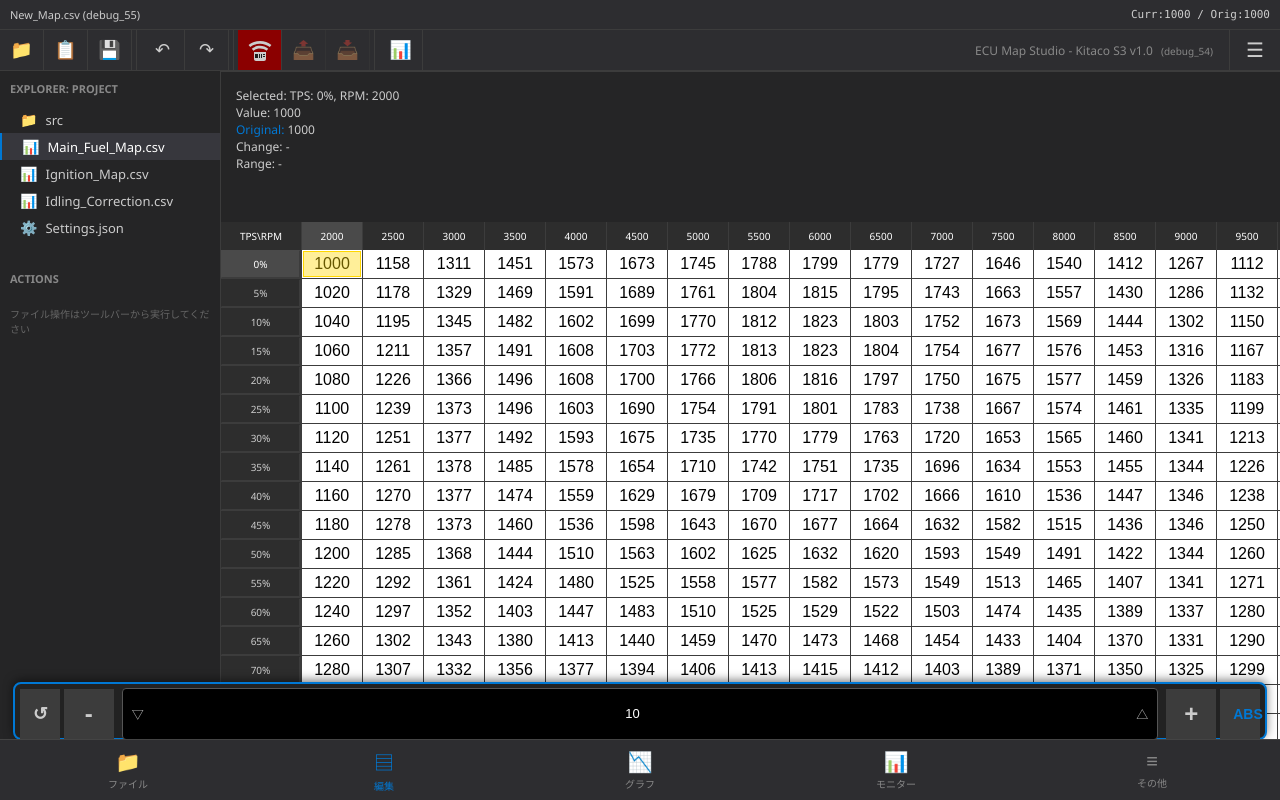
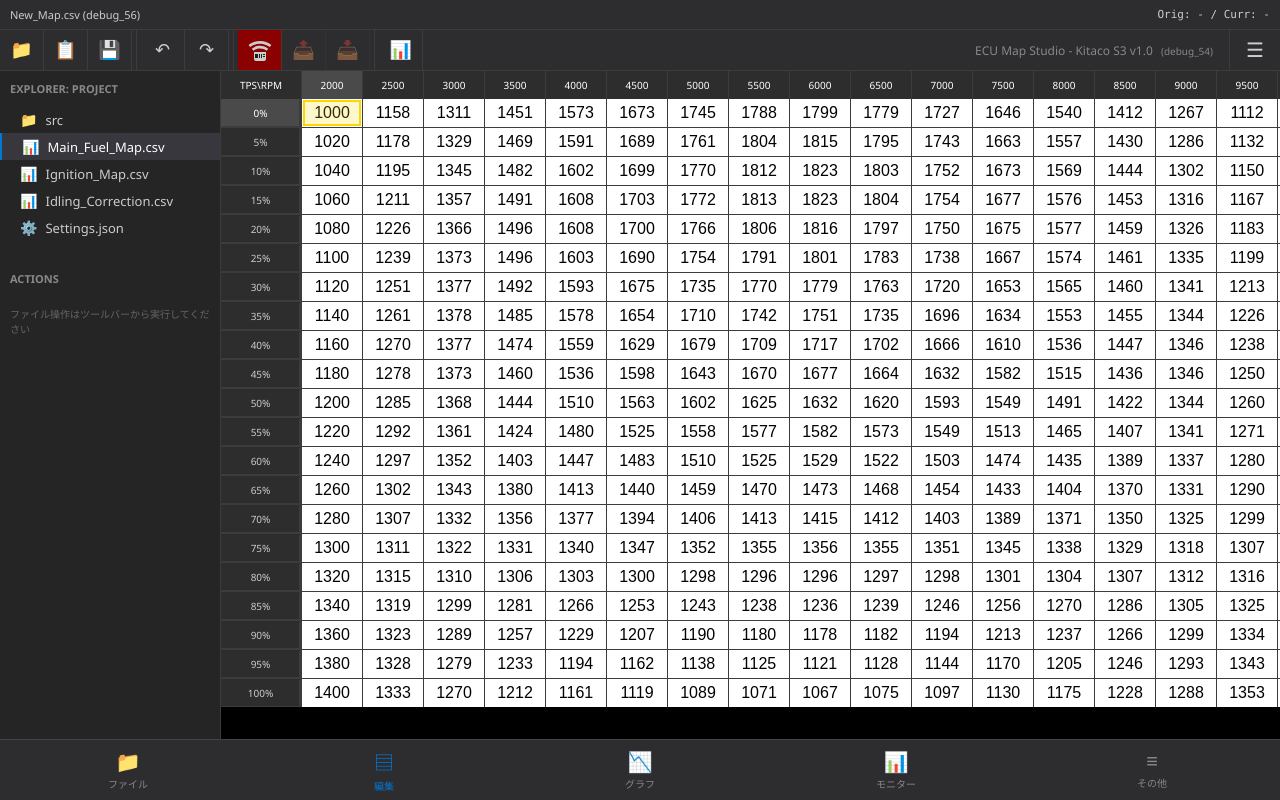
Before and after one commit to nara-s-shuji/ECU-Map-Studio, a plain HTML site: page index.html in a window 1280 px wide. Drawn offline with nearby package versions, Linux system fonts and the light colour scheme.

Commit message:
Fix Round 42: Regressions & Errors. 1) Monitor JS: Fixed crash on missing ws-url, changed text to '未接続'. 2) UI JS: Exposed resetToOriginal alias. 3) HTML: Deleted #info-section (Gap Fix), Updated Labels, Added 'user-select:none' to delta. 4) CSS: Global Scrollbar Hide, Menu Active Grey. Bump debug_56.

```diff
--- a/index.html
+++ b/index.html
@@ -206,7 +206,7 @@
                     style="width: 30px; height: 100%; font-size: 12px; border:none; background: transparent; color: #ccc;">▽</button>
 
                 <input type="number" id="popup-delta" class="popup-input" value="10" readonly
-                    style="width: 40px; height: 100%; text-align: center; border:none; background: transparent; color: white; font-size: 13px; padding: 0;">
+                    style="width: 40px; height: 100%; text-align: center; border:none; background: transparent; color: white; font-size: 13px; padding: 0; user-select: none; pointer-events: none;">
 
                 <button class="spinner-adjust-btn" onmousedown="startSpinner(1, event)" onmouseup="stopSpinner(event)"
                     onmouseleave="stopSpinner(event)" ontouchstart="startSpinner(1, event)"
@@ -279,34 +279,13 @@
                     style="display: flex !important; background: #2d2d30 !important; color: #ccc !important; top: 0; position: fixed; width: 100%; height: 30px; z-index: 99999; border-bottom: 1px solid #3c3c3c;">
                     <span id="info-filename"
                         style="max-width: 50%; overflow: hidden; text-overflow: ellipsis; white-space: nowrap;">New_Map.csv
-                        (debug_51)</span>
+                        (debug_56)</span>
                     <span id="info-values" style="font-family: 'Consolas', monospace; font-size: 11px;">Orig: - / Curr:
                         -</span>
                 </div>
 
-                <div id="info-section">
-                    <div class="info-item">
-                        <span class="info-label">Selected:</span>
-                        <span class="info-value" id="info-cell">-</span>
-                    </div>
-                    <div class="info-item">
-                        <span class="info-label">Value:</span>
-                        <span class="info-value" id="info-value">-</span>
-                    </div>
-                    <div class="info-item">
-                        <span class="info-label" style="color: #0078d4;">Original:</span>
-                        <span class="info-value" id="info-original">-</span>
-                    </div>
-                    <div class="info-item">
-                        <span class="info-label">Change:</span>
-                        <span class="info-value" id="info-change">-</span>
-                        <span class="info-value" id="info-change-percent" style="font-size: 0.8em; color: #888;"></span>
-                    </div>
-                    <div class="info-item">
-                        <span class="info-label">Range:</span>
-                        <span class="info-value" id="info-range">-</span>
-                    </div>
-                </div>
+                <!-- Info Section REMOVED to fix gap (User Request) -->
+                <!-- <div id="info-section">...</div> -->
 
                 <div id="map-section">
                     <div id="table-wrapper">
@@ -324,7 +303,7 @@
                     style="display: flex; justify-content: space-between; align-items: center; padding: 10px; border-bottom: 1px solid #3c3c3c;">
                     <h2 style="color: #ccc; margin: 0; font-size: 18px;">モニター</h2>
                     <button onclick="monitor.toggleConnection()" class="btn-connect"
-                        style="background: #0078d4; color: white; border: none; padding: 6px 15px; border-radius: 4px; cursor: pointer;">接続</button>
+                        style="background: #0078d4; color: white; border: none; padding: 6px 15px; border-radius: 4px; cursor: pointer;">未接続</button>
                 </div>
 
                 <!-- Connection Status / URL (Hidden/Collapsed) -->
--- a/js/ui.js
+++ b/js/ui.js
@@ -993,10 +993,19 @@
     updatePopupPosition();
 }
 
+// ALIAS FOR HTML CALLS
+window.resetToOriginal = function () {
+    if (typeof resetCellToOriginal === 'function') {
+        resetCellToOriginal();
+    } else {
+        console.error('resetCellToOriginal function not found!');
+    }
+};
+
 window.updateFileInfo = function () {
     // Helper to just update the filename independent of selection
     const el = document.getElementById('info-filename');
-    if (el) el.innerText = (typeof currentFileName !== 'undefined' ? currentFileName : 'No File') + ' (debug_55)';
+    if (el) el.innerText = (typeof currentFileName !== 'undefined' ? currentFileName : 'No File') + ' (debug_56)';
 };
 
 // Expose closePopup globally
```
